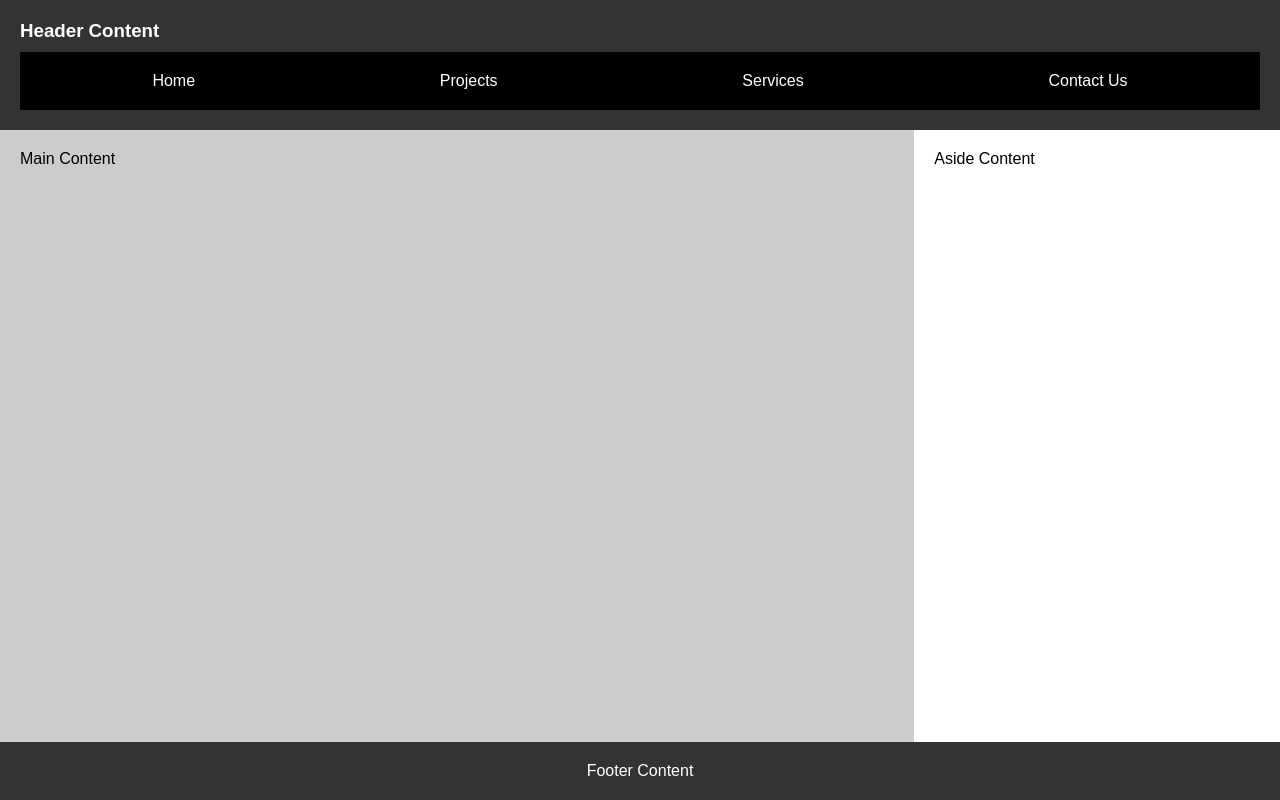
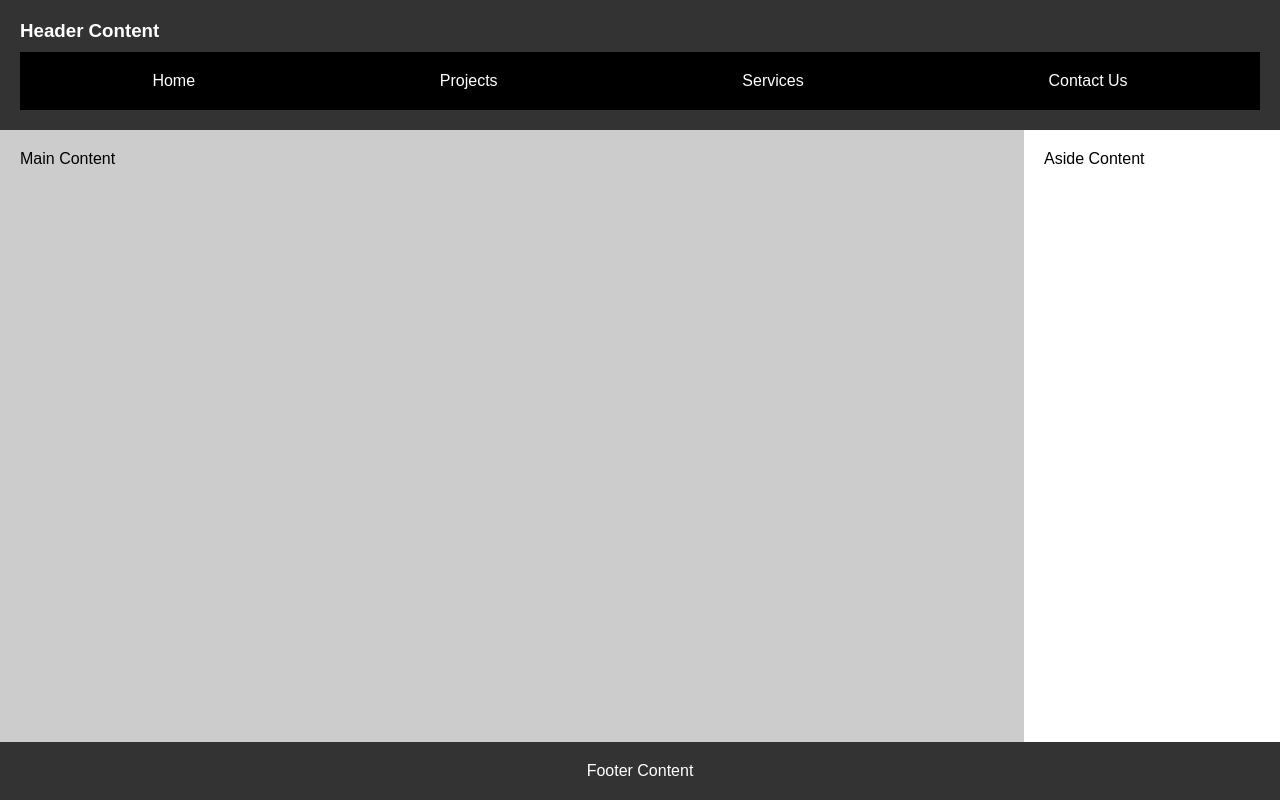
Before and after one commit to carlospoma23/wdd131, a plain HTML site: page week01/basic-layout.html in a window 1280 px wide. Drawn offline with Linux system fonts and the light colour scheme.

Commit message:
updating main

```diff
--- a/week01/basic-layout.html
+++ b/week01/basic-layout.html
@@ -18,8 +18,11 @@
         </ul>
       </nav>
     </header>
-    <div class="left-sidebar">Main Content</div>
-    <div class="right-sidebar">Aside Content</div>
+    <main>
+      <div class="left-sidebar">Main Content</div>
+      <div class="right-sidebar">Aside Content</div>
+    </main>
+
     <footer>
       <p>Footer Content</p>
     </footer>
--- a/week01/styles/layout.css
+++ b/week01/styles/layout.css
@@ -22,7 +22,7 @@ header {
 
 /* Navigation */
 header nav {
-    margin-top: 10px; /* Separación entre el título y el menú */
+    margin-top: 10px;
 }
 
 header nav ul {
@@ -46,17 +46,21 @@ header nav ul li a:hover {
 }
 
 /* Main content */
+main {
+    grid-column: 1 / -1;
+    display: grid;
+    grid-template-columns: 1fr 3fr 1fr;
+    grid-template-rows: 1fr;
+}
+
 .left-sidebar {
     grid-column: 1 / 3;
-    grid-row: 2 / 3;
     background-color: #ccc;
     padding: 20px;
 }
 
-/* Aside content */
 .right-sidebar {
     grid-column: 3 / 4;
-    grid-row: 2 / 3;
     background-color: white;
     padding: 20px;
 }
```
